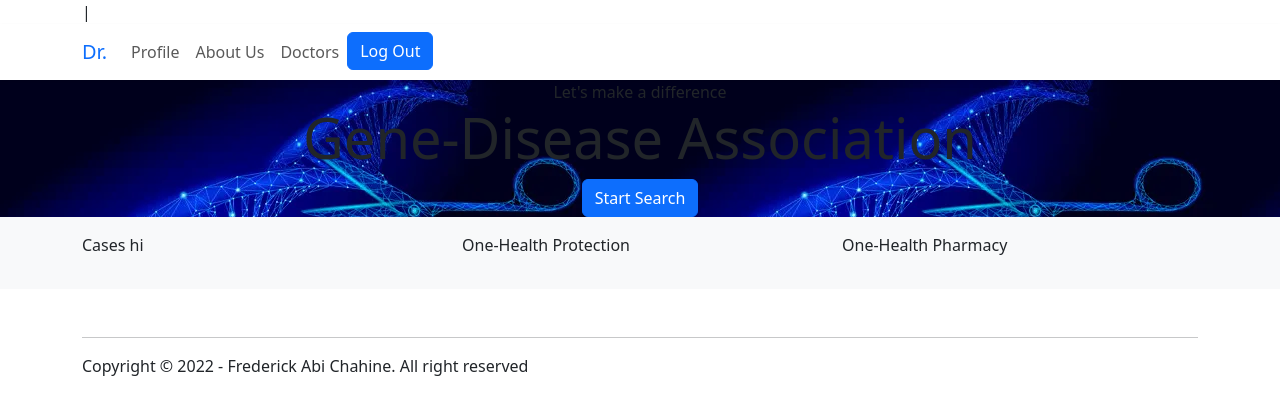
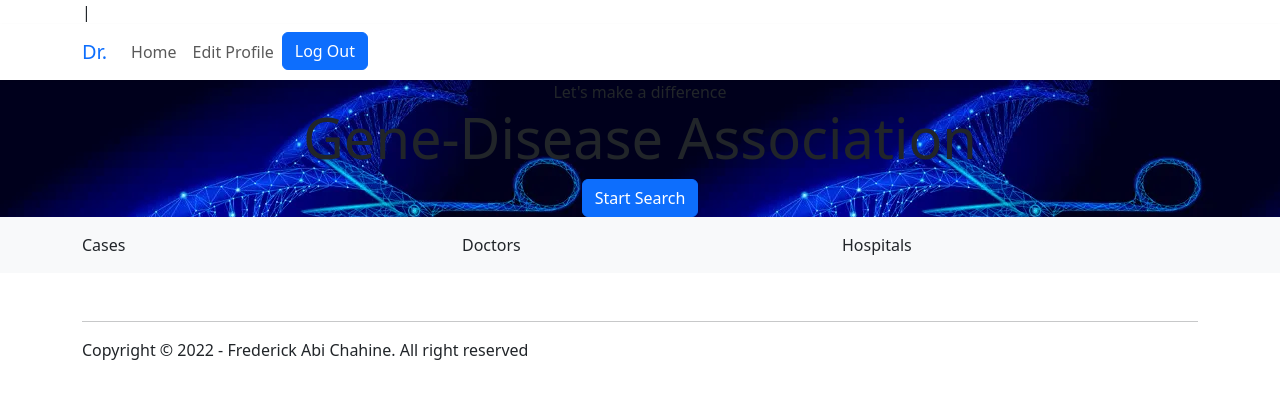
Before and after one commit to Frederick-abichahine/Gene-Disease-Association, a PHP site: page / in a window 1280 px wide. Shown: the top 415 px of the page. Run offline with PHP 8.4, Linux system fonts and the light colour scheme; some libraries are stand-ins or nearby versions.

Commit message:
Update index.php

```diff
--- a/html/index.php
+++ b/html/index.php
@@ -61,9 +61,10 @@
         <a class="navbar-brand"><span class="text-primary"> Dr.</span> <?php
                                                                         if(isset($_SESSION['details'])) {
                                                                           $details = $_SESSION['details'];
-                                                                          echo "<span> $details[1] $details[2] </span>";
+                                                                          echo "<span> $details[1] $details[2] - $details[3]</span>";
                                                                         }
                                                                       ?> </a>
+
 
         <!-- <form action="#">
           <div class="input-group input-navbar">
@@ -81,14 +82,14 @@
         <div class="collapse navbar-collapse" id="navbarSupport">
           <ul class="navbar-nav ml-auto">
             <li class="nav-item active">
-              <a class="nav-link" href="index.php">Profile</a>
+              <a class="nav-link" href="index.php">Home</a>
             </li>
             <li class="nav-item">
-              <a class="nav-link" href="about.html">About Us</a>
+              <a class="nav-link" href="#">Edit Profile</a>
             </li>
-            <li class="nav-item">
-              <a class="nav-link" href="doctors.html">Doctors</a>
-            </li>
+            <!-- <li class="nav-item">
+              <a class="nav-link" href="#">Doctors</a>
+            </li> -->
             <!-- <li class="nav-item">
               <a class="nav-link" href="blog.html">News</a>
             </li> -->
@@ -109,7 +110,7 @@
       <div class="container text-center wow zoomIn">
         <span class="subhead">Let's make a difference</span>
         <h1 class="display-4">Gene-Disease Association</h1>
-        <a href="#" class="btn btn-primary">Start Search</a>
+        <a href="search_tool.php" class="btn btn-primary">Start Search</a>
       </div>
     </div>
   </div>
@@ -121,25 +122,28 @@
           <div class="col-md-4 py-3 py-md-0">
             <div class="card-service wow fadeInUp">
               <div class="circle-shape bg-secondary text-white">
-                <span class="mai-chatbubbles-outline"></span>
+                <span class="mai-document-text-outline"></span>
               </div>
-              <p><span>Cases</span> hi </p> <!-- <p><span>Cases</span> with a doctors</p> -->
+              <a class="nav-link" href="index.php"><span>Cases</span></a>
+              <!--<p><span>Cases</span> hi </p> --><!-- <p><span>Cases</span> with a doctors</p> -->
             </div>
           </div>
           <div class="col-md-4 py-3 py-md-0">
             <div class="card-service wow fadeInUp">
               <div class="circle-shape bg-primary text-white">
-                <span class="mai-shield-checkmark"></span>
+                <span class="mai-person-outline"></span>
               </div>
-              <p><span>One</span>-Health Protection</p>
+              <a class="nav-link" href="index.php"><span>Doctors</span></a>
+              <!--<p><span>One</span>-Health Protection</p>-->
             </div>
           </div>
           <div class="col-md-4 py-3 py-md-0">
             <div class="card-service wow fadeInUp">
               <div class="circle-shape bg-accent text-white">
-                <span class="mai-basket"></span>
+                <span class="mai-home-outline"></span>
               </div>
-              <p><span>One</span>-Health Pharmacy</p>
+              <a class="nav-link" href="index.php"><span>Hospitals</span></a>
+              <!--<p><span>One</span>-Health Pharmacy</p>-->
             </div>
           </div>
         </div>
```
